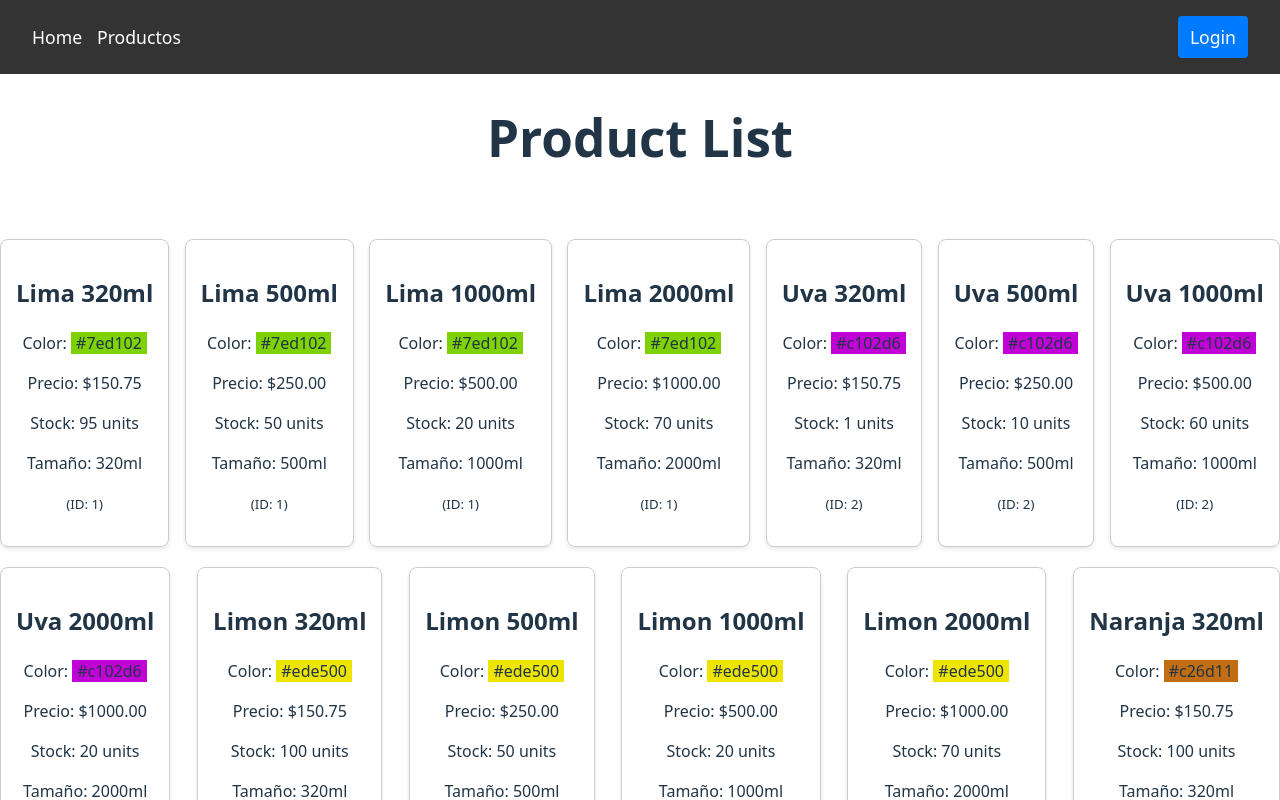
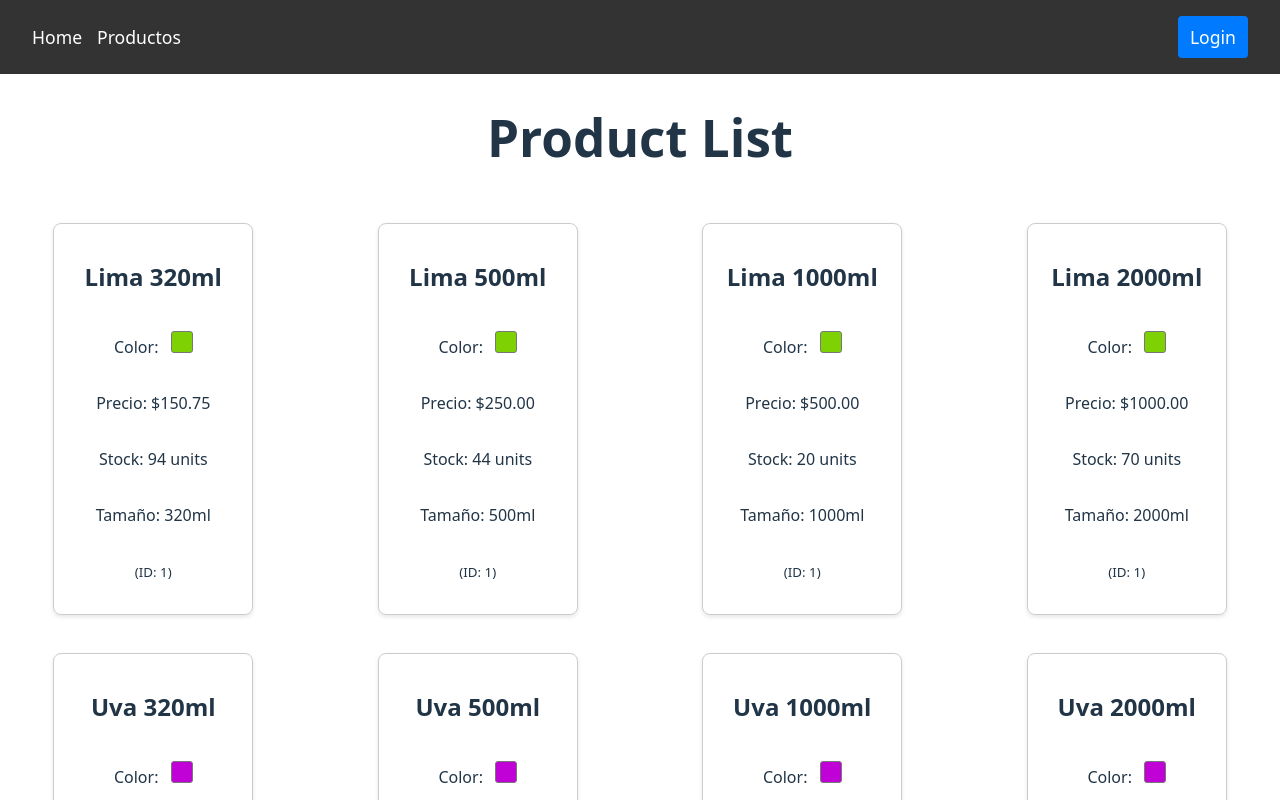
Before and after one commit to FDrach/TP3, a React (Vite) app: page / in a window 1280 px wide. Shown: the top 800 px of the page. Built offline with nearby package versions, Linux system fonts and the light colour scheme; data requests are answered from the project's data file.

Commit message:
algunos cambios css

```diff
--- a/db.json
+++ b/db.json
@@ -118,8 +118,8 @@
       "id": "1",
       "productoId": 1,
       "cantidad": {
-        "320": 95,
-        "500": 50,
+        "320": 94,
+        "500": 44,
         "1000": 20,
         "2000": 70
       }
--- a/src/App.css
+++ b/src/App.css
@@ -44,17 +44,28 @@
 
 .product-list,
 .vender-product-list {
-  display: flex;
-  flex-wrap: wrap;
-  justify-content: space-between;
-  margin-top: 4rem;
+  display: grid;
+  grid-template-columns: repeat(4, 1fr); /* 4 columnas */
+  gap: 18px;
+  margin-top: 3rem;
+  padding: 0;
+  justify-items: center; /* Centra las cards en cada columna */
 }
 
+
 .product-card {
+  width: 200px;
+  min-height: 260px;
   border-style: solid;
   border-width: 1px;
-  padding: 10px;
-  margin: 10px;
+  padding: 14px;
+  margin: 0;
+  box-sizing: border-box;
+  display: flex;
+  flex-direction: column;
+  justify-content: center;
+  align-items: center;    /* Centra el contenido horizontalmente */
+  text-align: center;     /* Centra el texto */      /* O center si quieres centrar el contenido dentro de la card */
 }
 
 /* Styles for Vender.jsx component */
@@ -92,20 +103,24 @@
 
 .vender-product-name {
   margin-top: 0;
-  color: #333;
+  color: #ffffff;
+  font-weight: bold;
+  text-align: center;
 }
 
 .vender-product-color-section {
-  display: flex;
+   display: flex;
+  flex-direction: row;
   align-items: center;
+  justify-content: center;
   margin-bottom: 8px;
+  font-size: 1.1em;
 }
 
 .vender-product-color-swatch {
   display: inline-block;
   width: 20px;
   height: 20px;
-  /* backgroundColor is dynamic, so it's better to keep it inline or handle via CSS variables if many fixed colors */
   border: 1px solid #777;
   margin-left: 8px;
   border-radius: 3px;
@@ -140,9 +155,6 @@
   cursor: not-allowed;
 }
 
-/* ... (existing styles from App.css) ... */
-
-/* Navbar Styles */
 .navbar {
   background: #333;
   padding: 1rem 2rem;
--- a/src/components/ProductDisplay.jsx
+++ b/src/components/ProductDisplay.jsx
@@ -25,15 +25,16 @@ function ProductDisplay() {
       <h1>Product List</h1>
       <main className="product-list">
         {products.map((product) => (
+
           <div key={`${product.id}-${product.tamano}`} className="product-card">
             <h2>{product.nombre}</h2>
             <p>
-              Color:{" "}
+              Color: { "  " }
               <span
-                style={{ backgroundColor: product.color, padding: "0 5px" }}
-              >
-                {product.color}
-              </span>
+                className="vender-product-color-swatch"
+                style={{ backgroundColor: product.color }}
+                title={`Color: ${product.color}`}
+              />
             </p>
             <p>Precio: ${product.precio.toFixed(2)}</p>
             <p>Stock: {product.stock} units</p>
@@ -41,6 +42,7 @@ function ProductDisplay() {
             <p>
               <small>(ID: {product.id})</small>
             </p>
+
           </div>
         ))}
       </main>
```
